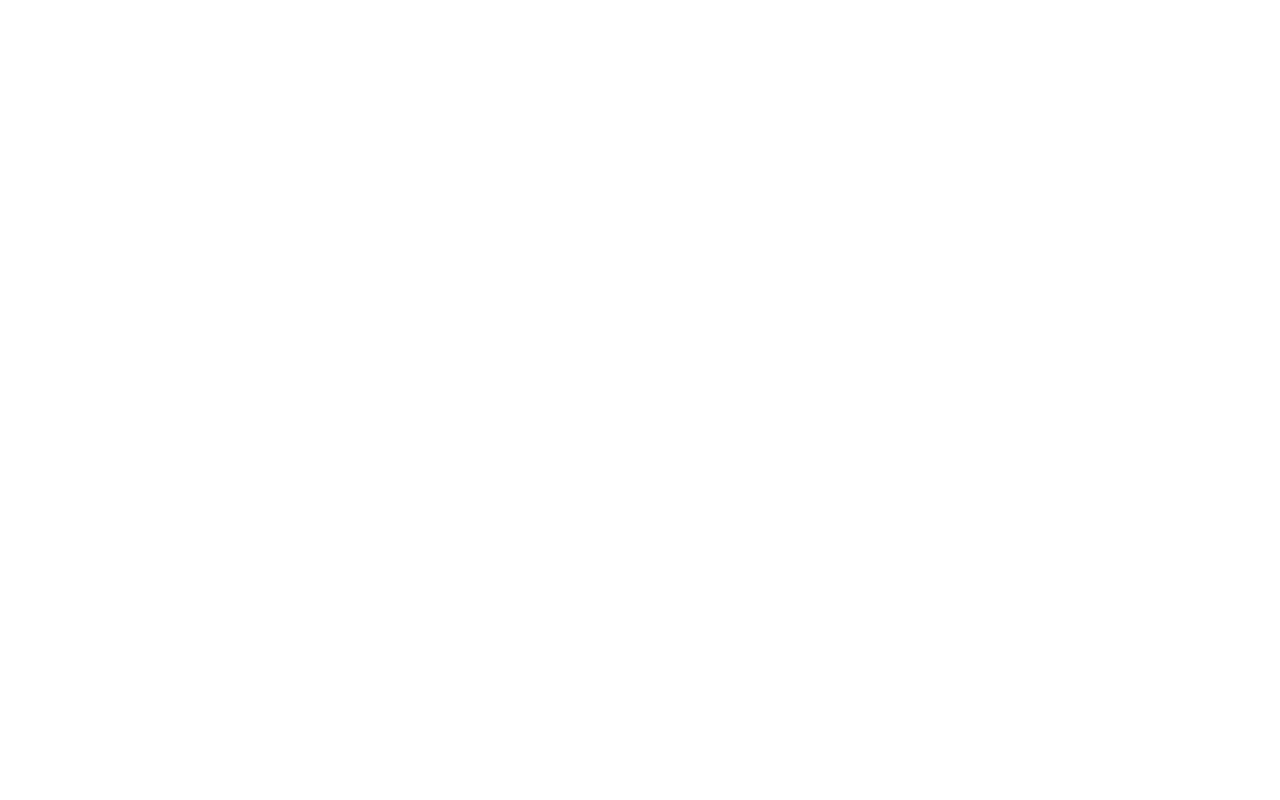
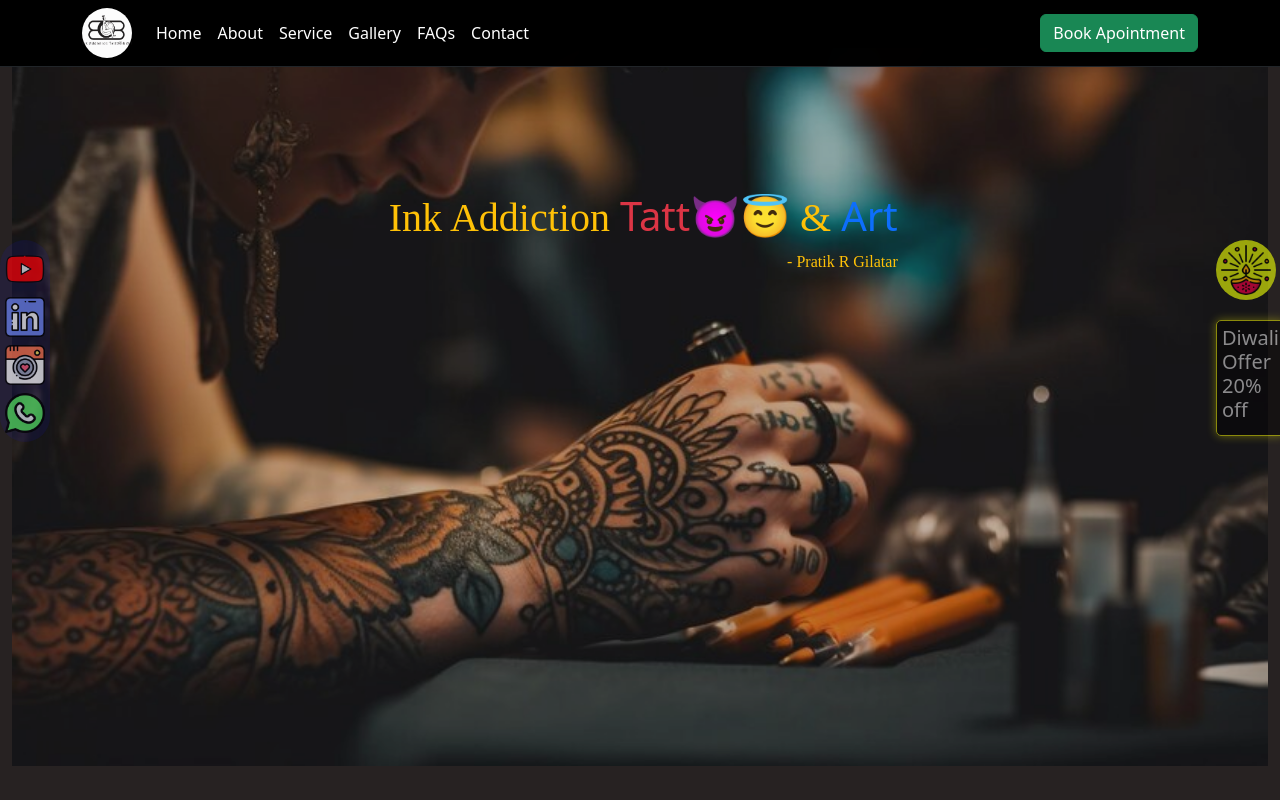
Before and after one commit to Mr07m/Ink-Addiction-Tattoo, a plain HTML site: page index.html in a window 1280 px wide. Shown: the top 800 px of the page. Drawn offline with nearby package versions, Linux system fonts and the light colour scheme; a web font is replaced by a local one.

Commit message:
Update index.html
now everyone can see

```diff
--- a/index.html
+++ b/index.html
@@ -27,7 +27,7 @@
     <link rel="stylesheet" href="style.css" />
   </head>
 
-  <body class="allBody d-none">
+  <body class="allBody">
     <header class="mb-5 fixed-top bgd">
       <nav
         class="navbar navbar-expand-lg navbar-dark border-bottom border-dark bgd"
```
